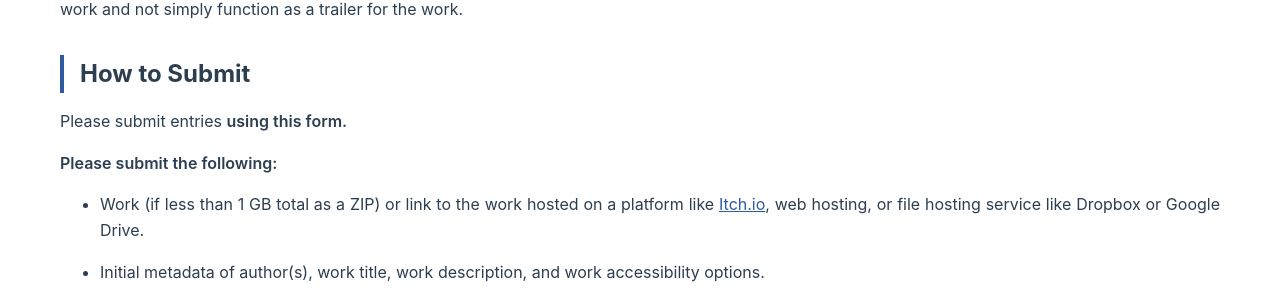
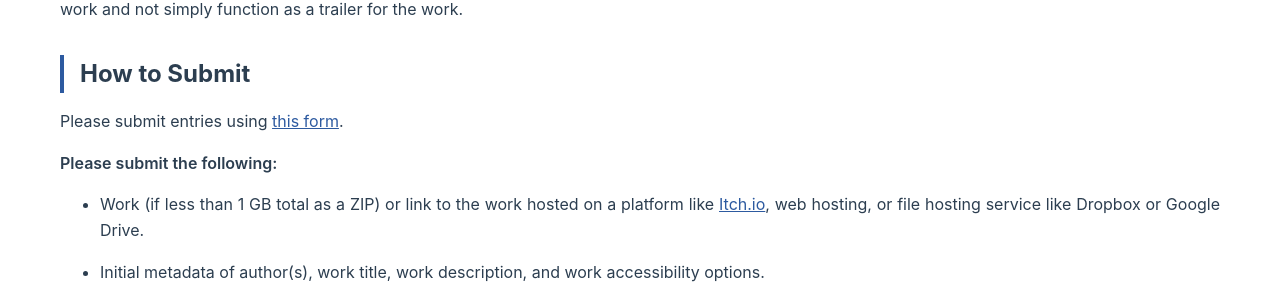
Before and after one commit to eliterature/elc5-info, a Jekyll site: the page built from docs/EN/index.md, in a window 1280 px wide and 900 px high, scrolled down 1473 px. Shown: the part 149-453 px from the top of the window. Built offline with Jekyll 4.4.1, drawn with Linux system fonts in a browser that asks for light colours; our own code applies the rules of GitHub Pages for plain Markdown files; part of the change alters nothing that is shown.

Commit message:
adding link in english

```diff
--- a/docs/EN/index.md
+++ b/docs/EN/index.md
@@ -81,7 +81,7 @@ aspects of the work and not simply function as a trailer for the work.
 
 ## How to Submit
 
-Please submit entries **using this form.**
+Please submit entries using [this form](https://forms.gle/Ftir1rj4NBoBBNJJA).
 
 **Please submit the following:**
 
```
